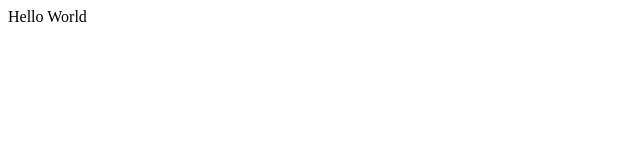
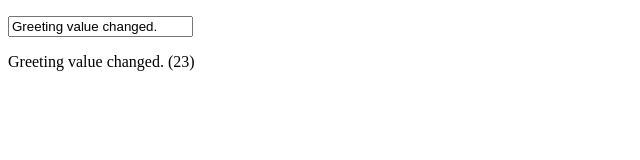
Before and after one commit to markpackham/Vue3_lcast, a plain HTML site: page vue3_lcast_learn.html in a window 1280 px wide. Shown: the whole page, without its empty margins (0-640 px from the left). Drawn offline with nearby package versions, Linux system fonts and the light colour scheme.

Commit message:
demo mounted and 2 way binding
https://youtu.be/J4aNmkEGTu0?t=15

```diff
--- a/vue3_lcast_learn.html
+++ b/vue3_lcast_learn.html
@@ -9,7 +9,12 @@
 </head>
 <body>
     <div id="app">
-        {{greeting}}
+        <p>
+            <input type="text" v-model="greeting">
+        </p>
+        <p>
+            {{greeting}} ({{greeting.length}})
+        </p>
     </div>
 
     <script>
@@ -18,7 +23,14 @@
                 return {
                     greeting: "Hello World"
                 }
+            },
+
+            mounted() {
+                setTimeout(() => {
+                    this.greeting = 'Greeting value changed.'
+                }, 3000)
             }
+
         }).mount('#app');
     </script>
 </body>
```
